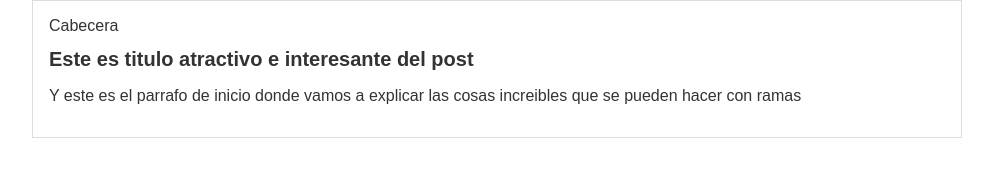
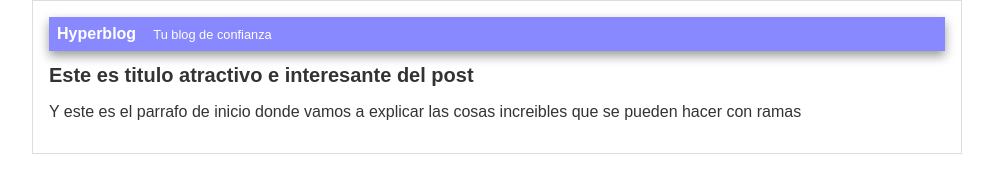
Before and after one commit to ErickBlancoML/hiperblog, a plain HTML site: page blogpost.html in a window 1280 px wide. Shown: the whole page, without its empty margins (143-1136 px from the left). Drawn offline with Linux system fonts and the light colour scheme.

Commit message:
finalizada la cabecera con color azul

```diff
--- a/blogpost.html
+++ b/blogpost.html
@@ -6,7 +6,8 @@
     <body>
         <div id="container">
             <div id="cabecera">
-                Cabecera
+                Hyperblog
+                <span id="tagline">Tu blog de confianza</span>
             </div>
             <div id="post">
                 <h1>Este es titulo atractivo e interesante del post</h1>
--- a/css/estulos.css
+++ b/css/estulos.css
@@ -5,6 +5,19 @@ body{
     font-size: 16px;
     margin: 0;
     padding: 0;
+}
+#cabecera{
+    background-color: #88f;
+    box-shadow: 0px 5px 10px 0px rgb(0 10 0 / 40%);
+    color: white;
+    font-weight: bold;
+    padding: 0.5em;
+    margin: 0;
+}
+#cabecera #tagline{
+    padding: 0 0 0 1em;
+    font-weight: normal;
+    font-size: 0.8em;
 }
 #container{
     width: 70%;
```
